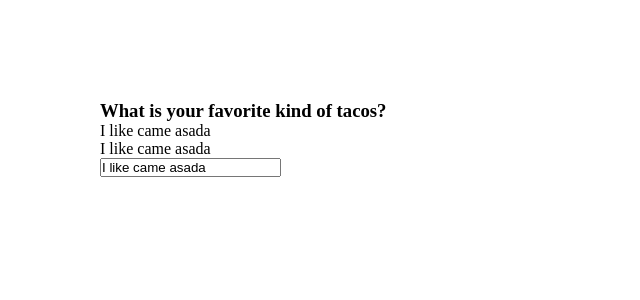
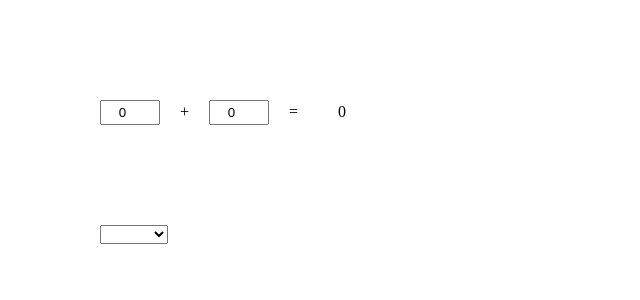
Before and after one commit to Najim473/vue, a Vue app: page / in a window 1280 px wide. Shown: the top 300 px of the page, without its empty margins (0-640 px from the left). Built offline with nearby package versions, Linux system fonts and the light colour scheme.

Commit message:
directives-exercise

```diff
--- a/src/components/myHome.scss
+++ b/src/components/myHome.scss
@@ -2,8 +2,10 @@
      margin: 100px;
  }
 
- button {
-     padding: 0 5px;
+ input {
+     width: 60px;
+     height: 25px;
+     text-align: center;
  }
 
  span {
--- a/src/components/myHome.vue
+++ b/src/components/myHome.vue
@@ -1,23 +1,30 @@
 <template>
-  <div>
-    <!-- v-html  -->
- <h3>What is your favorite kind of tacos?</h3>
- <!-- <p v-html="tacos"></p> -->
- <!-- v-text  -->
- <p v-text="tacos"></p>
- <p>{{tacos}}</p>
- <p><input v-model="tacos"></p>
+  <div class="row">
+    <input v-model.number="num1" type="number" />
+    <span>+</span>
+    <input v-model.number="num2" type="number" />
+    <span>=</span>
+    <span>{{ num1 + num2 }}</span>
+  </div>
+  <div class="row second">
+    <select v-model="name">
+      <option>Apple</option>
+      <option>Orange</option>
+      <option>Mango</option>
+      <option>Lemon</option>
+      <option>Banana</option>
+    </select>
+    <br />
+    <p v-if="name">My favorite fruit is {{ name }}</p>
   </div>
 </template>
 <script>
 export default {
   data() {
     return {
-      // v-html
-      // tacos:`I like <a href="najimuddin.me" onclick="alert('I hacked you and stole all your tacos haha')">Al Pastor</a>`
-      // tacos:`I like <a href="najimuddin.me">Al Pastor</a>`
-      // v-text
-      tacos:'I like came asada'
+      num1: 0,
+      num2: 0,
+      name: "",
     };
   },
 };
```
